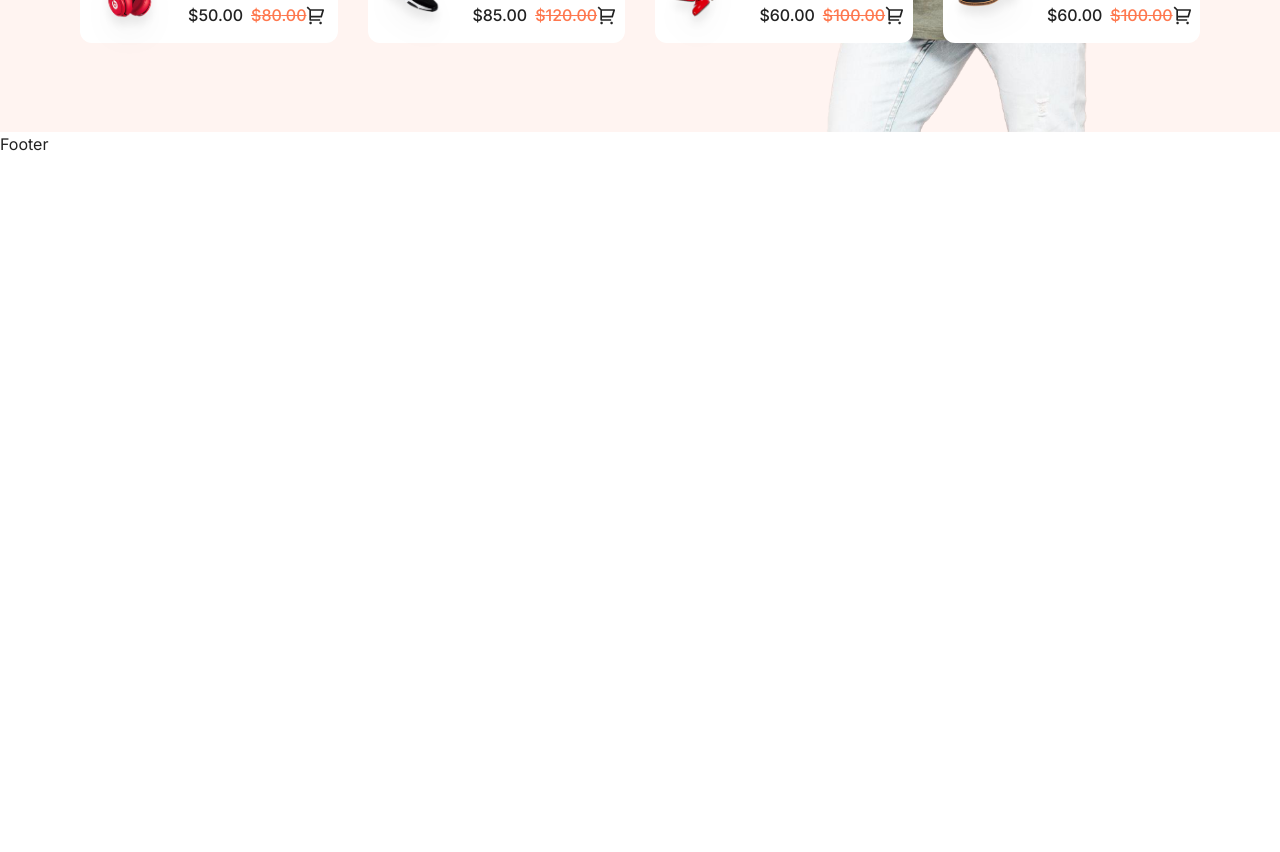
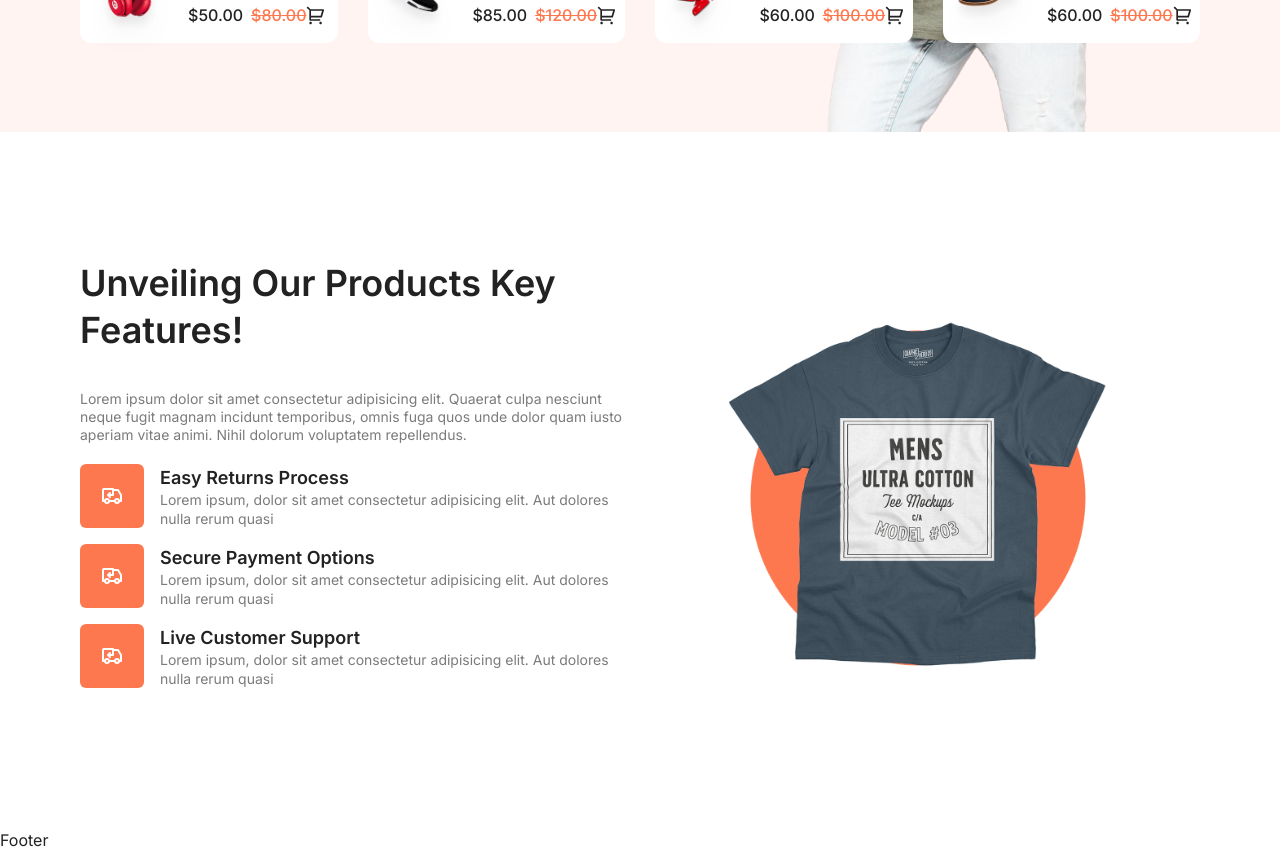
Before and after one commit to Miran-Ahmad/cartNet-ecommerce, a React (Vite) app in the folder frontend/: page / in a window 1280 px wide. Shown: the part 680-1532 px from the top of the page. Before the commit the page ends 1094 px from the top, so only its background shows below. Built offline with nearby package versions, Linux system fonts and the light colour scheme; a web font is replaced by a local one.

Commit message:
about section

```diff
--- a/frontend/src/components/About.jsx
+++ b/frontend/src/components/About.jsx
@@ -1,9 +1,67 @@
-import React from 'react'
+import React from "react";
+import { TbTruckReturn } from "react-icons/tb";
+import about from "../assets/about.png";
 
 const About = () => {
   return (
-    <div>About</div>
-  )
-}
+    <section className="max-padd-container py-12 xl:py-32">
+      {/* container */}
+      <div className="flex flex-col xl:flex-row">
+        <div className="flex-1">
+          <h3 className="h3 capitalize">
+            Unveiling Our Products Key Features!
+          </h3>
+          <p className="py-5">
+            Lorem ipsum dolor sit amet consectetur adipisicing elit. Quaerat culpa nesciunt neque fugit magnam incidunt temporibus, omnis fuga quos unde dolor quam iusto aperiam vitae animi. Nihil dolorum voluptatem repellendus.
+          </p>
+          <div className="flex flex-col items-start gap-y-4">
+            <div className="flexCenter gap-x-4">
+              <div className="h-16 min-w-16 bg-secondary flexCenter rounded-md">
+                <TbTruckReturn className="text-white text-2xl" />
+              </div>
+              <div>
+                <h4 className="medium-18">Easy Returns Process</h4>
+                <p>
+                  Lorem ipsum, dolor sit amet consectetur adipisicing elit. Aut
+                  dolores nulla rerum quasi
+                </p>
+              </div>
+            </div>
+            <div className="flexCenter gap-x-4">
+              <div className="h-16 min-w-16 bg-secondary flexCenter rounded-md">
+                <TbTruckReturn className="text-white text-2xl" />
+              </div>
+              <div>
+                <h4 className="medium-18">Secure Payment Options</h4>
+                <p>
+                  Lorem ipsum, dolor sit amet consectetur adipisicing elit. Aut
+                  dolores nulla rerum quasi
+                </p>
+              </div>
+            </div>
+            <div className="flexCenter gap-x-4">
+              <div className="h-16 min-w-16 bg-secondary flexCenter rounded-md">
+                <TbTruckReturn className="text-white text-2xl" />
+              </div>
+              <div>
+                <h4 className="medium-18">Live Customer Support</h4>
+                <p>
+                  Lorem ipsum, dolor sit amet consectetur adipisicing elit. Aut
+                  dolores nulla rerum quasi
+                </p>
+              </div>
+            </div>
+          </div>
+        </div>
+        {/* right */}
+        <div className="flex-1 flexCenter">
+          <div>
+            <img src={about} alt="" height={488} width={488} />
+          </div>
+        </div>
+      </div>
+    </section>
+  );
+};
 
-export default About
+export default About;
--- a/frontend/src/components/RelatedProducts.jsx
+++ b/frontend/src/components/RelatedProducts.jsx
@@ -28,7 +28,7 @@
               spaceBetween: 30,
             },
           }}
-          className="h-[422px] sm:h-[477px] mt-5"
+          className="h-[188px] mt-5"
         >
           {LATEST.map((item, i) => (
             <SwiperSlide key={i}>
--- a/frontend/src/pages/Home.jsx
+++ b/frontend/src/pages/Home.jsx
@@ -1,10 +1,12 @@
 import React from 'react'
 import Hero from '../components/Hero'
+import About from '../components/About'
 
 const Home = () => {
   return (
     <>
       <Hero />
+      <About />
     </>
   )
 }
```
